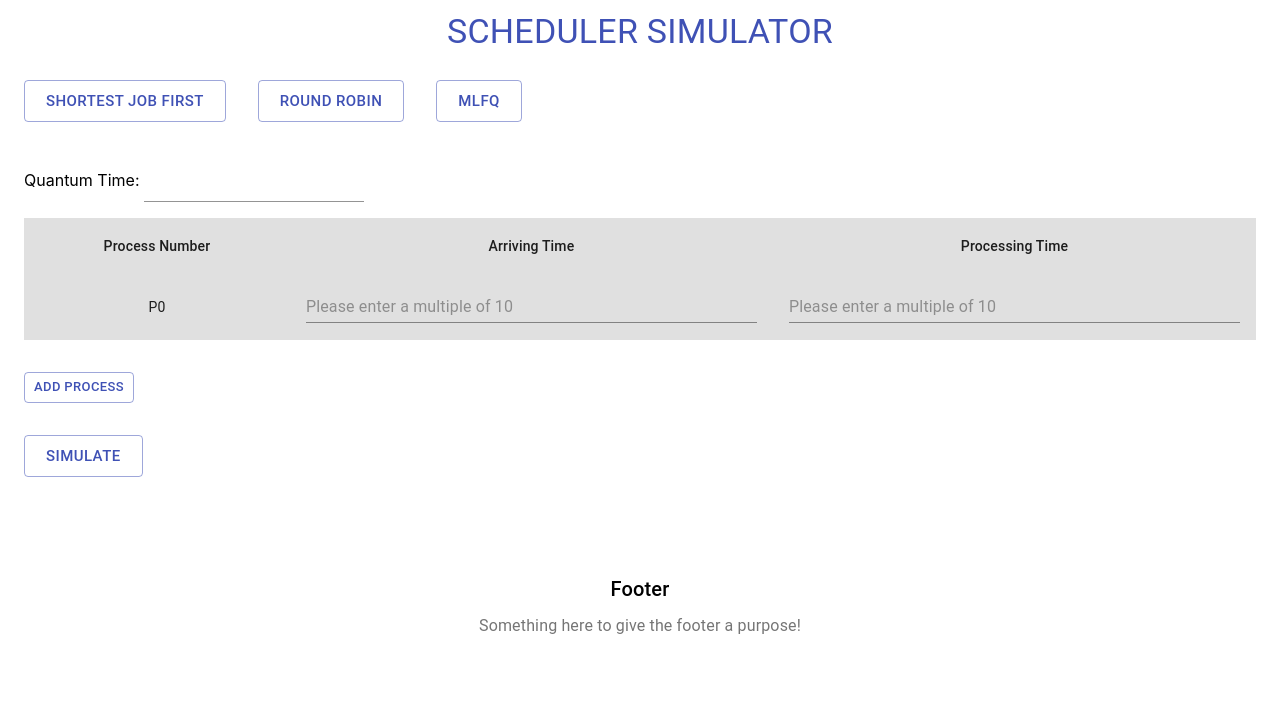
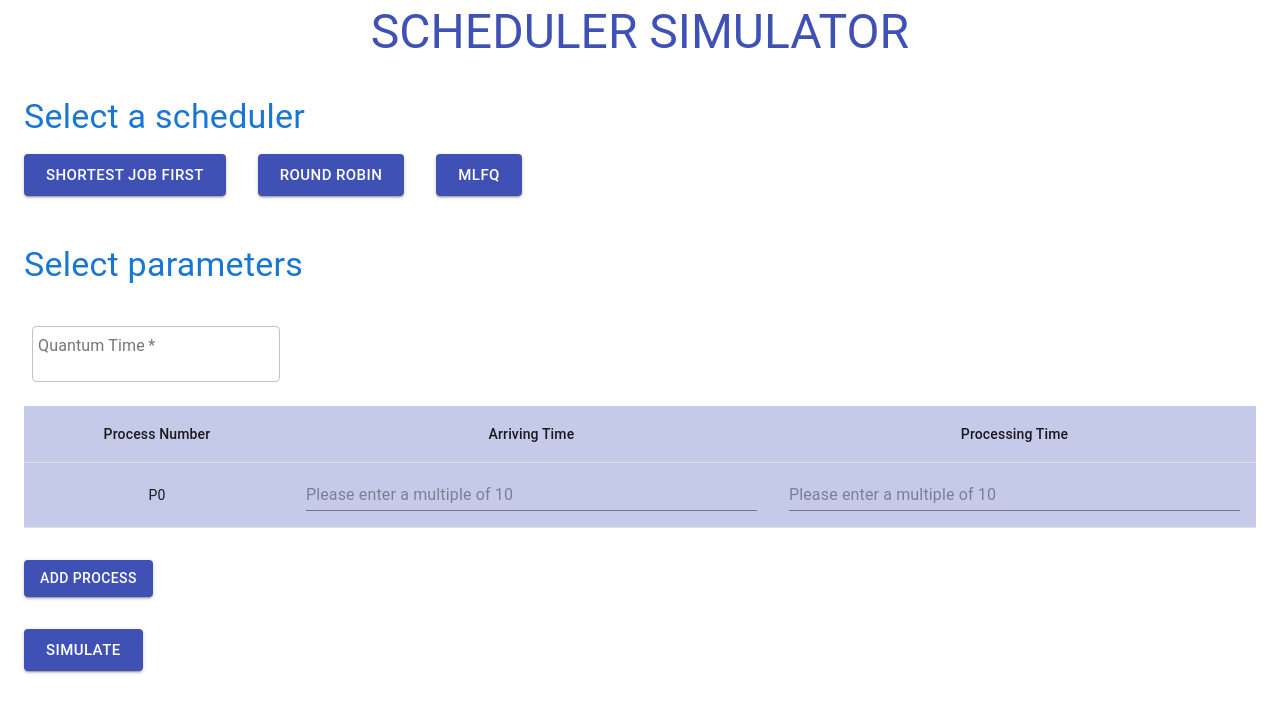
Before and after one commit to KhanhNham/os-f21-scheduler, a React (Create React App) app: page / in a window 1280 px wide. Both pictures are taken after a click on the button "ROUND ROBIN". Shown: the top 712 px of the page. Built offline with nearby package versions, Linux system fonts and the light colour scheme.

Commit message:
implement MLFQ with different quantums

```diff
--- a/src/components/InputTable.js
+++ b/src/components/InputTable.js
@@ -8,6 +8,7 @@ import Button from '@material-ui/core/Button';
 import { makeStyles } from '@material-ui/core/styles';
 import TextField from '@material-ui/core/TextField';
 import { InputStore } from './Store';
+import { indigo } from '@mui/material/colors';
 
 const useStyles = makeStyles((theme) => ({
   button: {
@@ -15,12 +16,17 @@ const useStyles = makeStyles((theme) => ({
   },
   table: {
     // border: `1px solid ${theme.palette.divider}`,
-    backgroundColor: theme.palette.grey[300],
+    // backgroundColor: theme.palette.grey[300],
+    variant: "outlined",
+    backgroundColor: indigo[100],
   },
-  section: {
+  subsection: {
     paddingTop: theme.spacing(2),
     paddingBottom:theme.spacing(2),
   },
+  quantumOptions: {
+    padding: theme.spacing(1),
+  }
 }));
 
 export default function InputTable(props) {
@@ -30,12 +36,21 @@ export default function InputTable(props) {
   const [enqueueTime, setEnqueueTime] = useState(0);
   const [processingTime, setProcessingTime] = useState(0);
   const [allProcesses, setAllProcesses] = useState([]);
+  const [numQueues, setNumQueues] = useState(0);
+  const [listOfQuantum, setListOfQuantum] = useState([]);
+  const [renderListOfQuantum, setRenderListOfQuantum] = useState(false);
 
   React.useEffect(() => {
-    // console.log(allProcesses);
     sendInputToStore();
-  }, [allProcesses, quantum]);
+  }, [allProcesses, quantum, numQueues, renderListOfQuantum]);
 
+  const initializeListOfQuantum = (num) => {
+    var arr = [];
+    for (var i =0; i< num; i++) {
+      arr.push(0);
+    }
+    return arr;
+  }
   const handleAdd = () => {
     setAllProcesses(oldArray =>
       [...oldArray, {processNumber: "P" + totalProcess, enqueueTime: parseInt(enqueueTime), processingTime: parseInt(processingTime)}]
@@ -48,28 +63,75 @@ export default function InputTable(props) {
   const sendInputToStore = () => {
     InputStore.setInput(allProcesses);
     InputStore.setQuantum(parseInt(quantum));
+    InputStore.setListOfQuantum(listOfQuantum);
     InputStore.emitChange();
+  }
+
+  const updateListOfQuantum = (index, value) => {
+    listOfQuantum[index] = parseInt(value);
+    return listOfQuantum;
+  }
+
+  const getListOfQuantum = () => {
+    return listOfQuantum.map((q, index) => {
+      return (
+        <TextField
+          required
+          defaultValue={q}
+          key={"quantum" + index}
+          name={"quantum" + index}
+          id="outlined-basic"
+          variant="outlined"
+          color="outlined-primary"
+          label={"Quantum of queue "+index}
+          className={classes.quantumOptions}
+          onChange={(e) => setListOfQuantum(updateListOfQuantum(index, e.target.value))}
+        />
+      )
+    })
   }
 
   return (
     <div>
-      {props.scheduler !== "SJF" ? (
-          <div className={classes.section}>
-            Quantum Time: <TextField required  name="quantum" onChange={(e) => setQuantum(e.target.value)}/>
+      {props.scheduler === "RR" ? (
+          <div className={classes.subsection}>
+            <TextField
+              required
+              className={classes.quantumOptions}
+              id="outlined-basic"
+              variant="outlined"
+              color="outlined-primary"
+              label="Quantum Time"
+              name="quantum"
+              onChange={(e) => setQuantum(e.target.value)}/>
           </div>
       ) : null}
 
       {props.scheduler === "MLFQ" ? (
-          <div className={classes.section}>
-            Number of Queues: <TextField required  name="numQueues" onChange={(e) => setQuantum(e.target.value)}/>
+        <>
+          <div className={classes.subsection}>
+            <TextField
+              required
+              className={classes.quantumOptions}
+              id="outlined-basic"
+              variant="outlined"
+              color="outlined-primary"
+              label="Number of queues"
+              name="numQueues"
+              onChange={(e) => {setNumQueues(e.target.value); setListOfQuantum(initializeListOfQuantum(e.target.value))}} onKeyDown={(e) => setRenderListOfQuantum(true)}/>
           </div>
+
+          <div className={classes.subsection}>
+            {renderListOfQuantum ? getListOfQuantum() : null}
+          </div>
+        </>
       ) : null}
 
 
         <Table className={classes.table} component="form">
             <TableHead>
                 <TableRow>
-                    <TableCell align="center"> Process Number </TableCell>
+                    <TableCell align="center" > Process Number </TableCell>
                     <TableCell align="center"> Arriving Time </TableCell>
                     <TableCell align="center"> Processing Time </TableCell>
                 </TableRow>
@@ -93,7 +155,7 @@ export default function InputTable(props) {
                 </TableRow>
             </TableBody>
         </Table>
-        <Button onClick={handleAdd} variant="outlined" color="primary" size="small" className={classes.button}>Add Process</Button>
+        <Button onClick={handleAdd} variant="contained" color="primary" size="medium" className={classes.button}>Add Process</Button>
     </div>
   )
 }
--- a/src/components/Layout/Header.js
+++ b/src/components/Layout/Header.js
@@ -3,29 +3,10 @@ import Toolbar from '@material-ui/core/Toolbar';
 import Typography from '@material-ui/core/Typography';
 
 const useStyles = makeStyles((theme) => ({
-  toolbar: {
-    // borderBottom: `1px solid ${theme.palette.divider}`,
-  },
   toolbarTitle: {
     flex: 1,
   },
-  toolbarSecondary: {
-    justifyContent: 'left',
-    overflowX: 'auto',
-  },
-  toolbarLink: {
-    paddingRight: theme.spacing(4),
-    paddingLeft: theme.spacing(4),
-    flexShrink: 0,
-  },
 }));
-
-// const sections = List.of(
-//   new HeaderTitle("Browse Projects", ROUTES.DASHBOARD),
-//   new HeaderTitle("Submit Project", ROUTES.SUBMIT_PROJECT),
-//   new HeaderTitle("Become a Mentor", ROUTES.BECOME_MENTOR),
-//   new HeaderTitle("Find Mentors", ROUTES.FIND_MENTORS),
-// )
 
 const title = "SCHEDULER SIMULATOR"
 
@@ -33,11 +14,10 @@ export default function Header() {
   const classes = useStyles();
 
   return (
-    <>
     <Toolbar className={classes.toolbar}>
         <Typography
-            component="h2"
-            variant="h4"
+          component="h3"
+          variant="h3"
           color="primary"
           align="center"
           noWrap
@@ -46,6 +26,5 @@ export default function Header() {
           {title}
         </Typography>
     </Toolbar>
-    </>
   );
 }
--- a/src/components/Main.js
+++ b/src/components/Main.js
@@ -11,15 +11,17 @@ import InputTable from "./InputTable";
 import { InputStore } from "./Store";
 import { useEffect } from "react";
 import { RoundRobin } from "../scheduler/RR";
+import { MLFQ } from "../scheduler/MLFQ";
+import { Typography } from "@mui/material";
 
 const useStyles = makeStyles((theme) => ({
   sectionHeader: {
     paddingTop: theme.spacing(4),
-    paddingBottom:theme.spacing(4),
   },
   section: {
     paddingTop: theme.spacing(2),
     paddingBottom:theme.spacing(2),
+    // borderTop: `1px solid ${theme.palette.divider}`,
   },
   schedulerButtonGroup: {
     marginRight: theme.spacing(4),
@@ -30,15 +32,17 @@ export default function Main() {
   const [input, setInput] = useState(InputStore.getInput());
   const [quantum, setQuantum] = useState(InputStore.getQuantum());
   const [scheduler, setScheduler] = useState("SJF");
+  const [listOfQuantum, setListOfQuantum] = useState([]);
 
   useEffect(() => {
     InputStore.addChangeListener(onChange);
     return () => InputStore.removeChangeListener(onChange);
-  }, [input, quantum, scheduler]);
+  }, [input, quantum, scheduler, listOfQuantum]);
 
   function onChange() {
     setInput(InputStore.getInput());
     setQuantum(InputStore.getQuantum());
+    setListOfQuantum(InputStore.getListOfQuantum());
   }
 
   const classes = useStyles();
@@ -52,14 +56,18 @@ export default function Main() {
     tasks.map(p => {
       colorMap.set(p.id, p.color);
     })
-    // console.log("quantum is "+ quantum);
     var res = [];
+    // console.log("list of quantum " + listOfQuantum);
+
     if (scheduler === "RR") {
       const rr = new RoundRobin(tasks, quantum);
       res = rr.simulate();
     } else if (scheduler === "SJF") {
       const sjf = new SJF(tasks);
       res = sjf.simulate();
+    } else if (scheduler === "MLFQ") {
+      const mlfq = new MLFQ(listOfQuantum, tasks);
+      res = mlfq.simulate();
     }
 
     // for (var i =0; i < res.length; i++) {
@@ -77,10 +85,19 @@ export default function Main() {
     <>
       <Container maxWidth="lg">
         <Header />
-        {/* <Typography component="h5" variant="h5" className={classes.sectionHeader}> Choose a scheduler</Typography> */}
+
+        <Typography
+          component="h4"
+          variant="h4"
+          color="primary"
+          className={classes.sectionHeader}
+        >
+          Select a scheduler
+        </Typography>
+
         <div className={classes.section} >
           <Button
-              variant="outlined"
+              variant="contained"
               color="primary"
               size="large"
               onClick={() => setScheduler("SJF")}
@@ -89,7 +106,7 @@ export default function Main() {
               Shortest Job First
           </Button>
           <Button
-              variant="outlined"
+              variant="contained"
               color="primary"
               size="large"
               onClick={() => setScheduler("RR")}
@@ -98,7 +115,7 @@ export default function Main() {
               Round Robin
           </Button>
           <Button
-              variant="outlined"
+              variant="contained"
               color="primary"
               size="large"
               onClick={() => setScheduler("MLFQ")}
@@ -108,14 +125,21 @@ export default function Main() {
           </Button>
         </div>
 
-        <div className={classes.section} >
-          {getInputTable()}
-        </div>
+        <Typography
+          component="h4"
+          variant="h4"
+          color="primary"
+          className={classes.sectionHeader}
+        >
+          Select parameters
+        </Typography>
+
+        <div className={classes.section} > {getInputTable()} </div>
 
         <div className={classes.section} >
           <Button
               onClick={simulate}
-              variant="outlined"
+              variant="contained"
               color="primary"
               size="large"
             >
@@ -124,7 +148,7 @@ export default function Main() {
         </div>
         <div className={classes.section}>{graphic}</div>
       </Container>
-      <Footer title="Footer" description="Something here to give the footer a purpose!" />
+      {/* <Footer title="Footer" description="Something here to give the footer a purpose!" /> */}
     </>
   )
 }
--- /dev/null
+++ b/src/scheduler/MLFQ.js
@@ -0,0 +1,103 @@
+import Queue from "../util/Queue";
+
+export class MLFQ {
+  constructor(listOfQuantums, listOfTasks) {
+    this.tasks = listOfTasks;
+    this.listOfQuantums = listOfQuantums;
+    this.tasksForEachQueue = [];
+    this.numQueues = listOfQuantums.length;
+    for (var i =0; i < this.numQueues; i++) {
+      this.tasksForEachQueue.push(new Queue());
+    }
+    this.result = [];
+    this.incomingTasks = new Queue();
+    this.currQueue = null;
+    this.complete = [];
+    this.time = 0;
+    this.runningTasks = null;
+    this.quantum = 0;
+    this.currRank = 0;
+    this.lastEnqueueTime = 0;
+  }
+
+  simulate() {
+    console.log(this.listOfQuantums);
+    for (var i =0; i < this.tasks.length; i++) {
+      this.complete[this.tasks[i].id] = false;
+    }
+    this.tasks.sort((a, b) => a.enqueueTime - b.enqueueTime);
+    this.lastEnqueueTime = this.tasks[this.tasks.length-1].enqueueTime;
+
+    this.tasks.map(p => this.incomingTasks.enqueue(p));
+    this.time = this.incomingTasks.peek().enqueueTime;
+
+    this.runningTasks = this.tasksForEachQueue[this.currRank];
+    while (!this.incomingTasks.isEmpty() && this.incomingTasks.peek().enqueueTime <= this.time) {
+      this.runningTasks.enqueue(this.incomingTasks.dequeue());
+    }
+    this.quantum = this.listOfQuantums[this.currRank];
+
+    while (!this.runningTasks.isEmpty()) {
+      // console.log("Running...");
+      var ctr = 0;
+
+      while (ctr < this.quantum && !this.runningTasks.isEmpty() && this.runningTasks.peek().processingTime > 0 ) {
+        this.runningTasks.peek().processingTime -= 1;
+        this.result.push(this.runningTasks.peek().id);
+        // console.log("Running tasks in loop is " + this.runningTasks.printQueue());
+        // console.log("Quantum is in loop is " + this.quantum);
+        this.time += 1;
+        ctr++;
+        this.checkNewArrival();
+      }
+
+      this.queueMaintainence();
+
+      var count = 0;
+      while (this.runningTasks.isEmpty() && count < this.numQueues) {
+        //move to the next queue
+        this.currRank += 1;
+        if (this.currRank == this.numQueues) {
+          this.currRank = 0;
+        }
+        this.runningTasks = this.tasksForEachQueue[this.currRank];
+        this.quantum = this.listOfQuantums[this.currRank];
+        count += 1;
+      }
+
+      if (this.runningTasks.isEmpty()) {
+        this.runningTasks = this.tasksForEachQueue[0];
+        this.quantum = this.listOfQuantums[0];
+        while (this.runningTasks.isEmpty() && this.time <= this.lastEnqueueTime) {
+          this.time++;
+          this.checkNewArrival();
+        }
+      }
+    }
+
+    console.log("Done");
+    console.log(this.result);
+    return this.result;
+  }
+
+  checkNewArrival() {
+    while (!this.incomingTasks.isEmpty() && this.incomingTasks.peek().enqueueTime <= this.time) {
+      // console.log("adding " + this.incomingTasks.peek().id);
+      this.tasksForEachQueue[0].enqueue(this.incomingTasks.dequeue());
+    }
+  }
+
+  queueMaintainence() {
+    var top = this.runningTasks.dequeue();
+    // console.log("top processing time " + top.processingTime);
+    if (top.processingTime > 0) {
+      var nextRank = this.currRank < this.numQueues-1 ? this.currRank + 1 : -1;
+      if (nextRank !== -1) {
+        this.tasksForEachQueue[nextRank].enqueue(top);
+      } else {
+        this.runningTasks.enqueue(top);
+      }
+    }
+  }
+
+}
```
Also changed, not shown: src/components/Graphics.js (+4 -3 lines), src/components/Store.js (+12 -0 lines), src/scheduler/RR.js (+7 -13 lines). Lines whose indentation alone changed are shown as unchanged.
